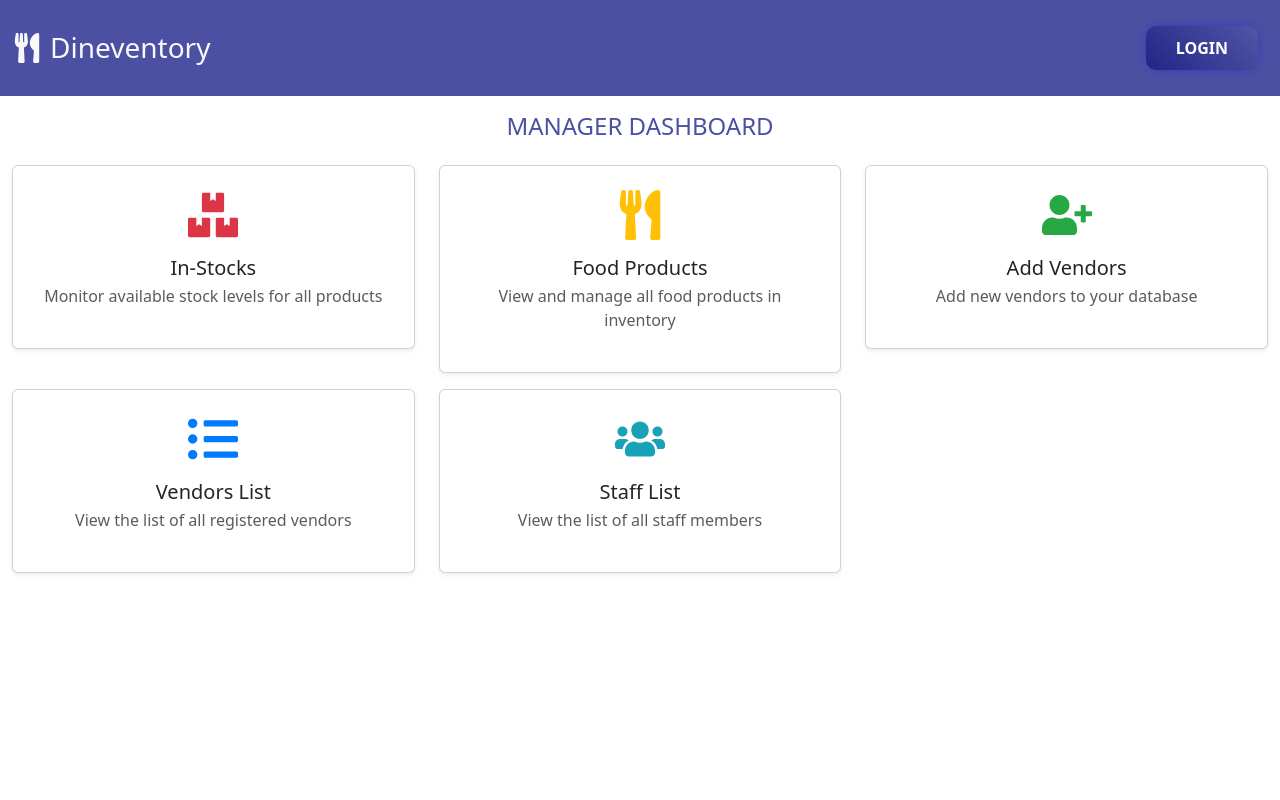
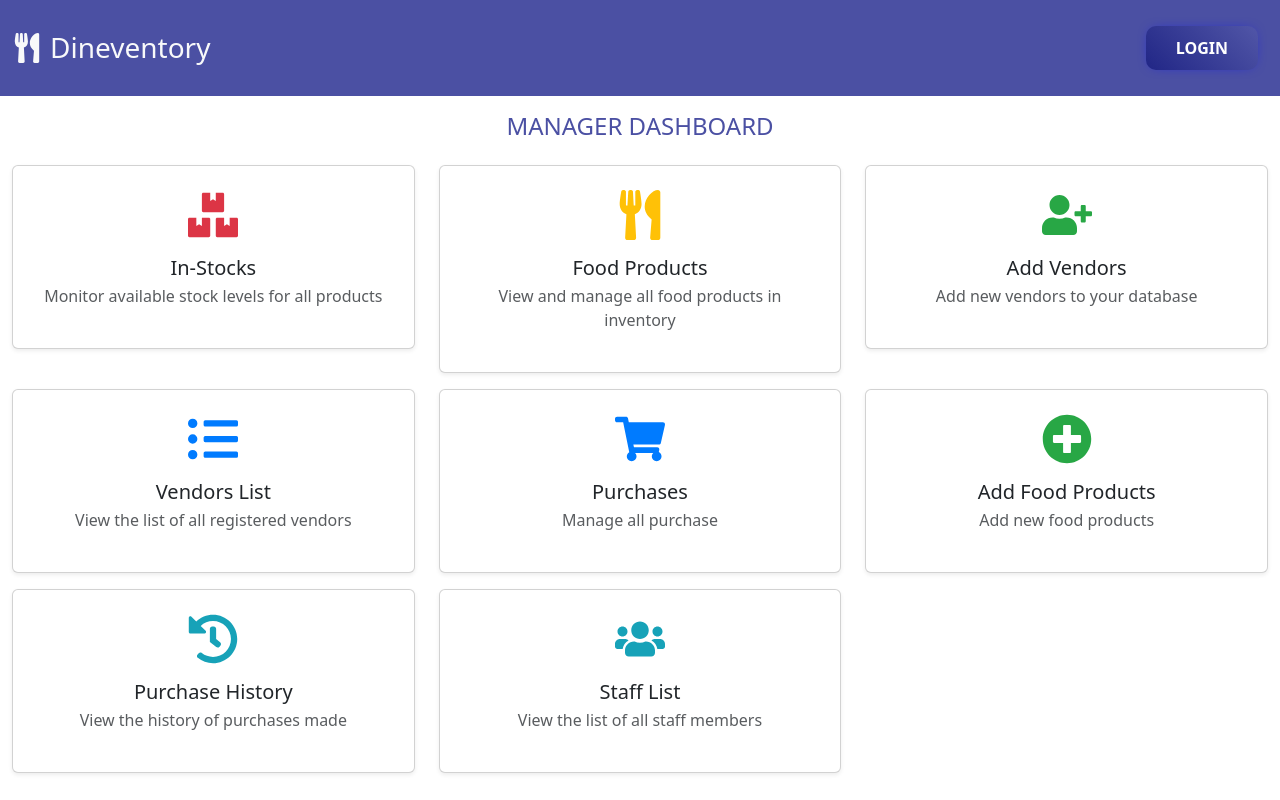
Before and after one commit to madhavan521/Project2frontend, a React (Create React App) app: page /manager in a window 1280 px wide. Built offline with nearby package versions, Linux system fonts and the light colour scheme; no server answers.

Commit message:
Update ManagerDashboard.js

```diff
--- a/src/Components/DashBoard/ManagerDashboard.js
+++ b/src/Components/DashBoard/ManagerDashboard.js
@@ -27,6 +27,24 @@ const ManagerDashboard = () => {
       icon: <FaListUl size={50} color="#007bff" />,
       link: "/vendor",
     },
+    {
+      name: "Purchases",
+      description: "Manage all purchase ",
+      icon: <FaShoppingCart size={50} color="#007bff" />,
+      link: "/addstock",
+    },
+     {
+          name: "Add Food Products",
+          description: "Add new food products",
+          icon: <FaPlusCircle size={50} color="#28a745" />,
+          link: "/createfood",
+        },
+        {
+          name: "Purchase History",
+          description: "View the history of purchases made",
+          icon: <FaHistory size={50} color="#17a2b8" />,
+          link: "/stockhistory",
+      },
 
     {
       name: "Staff List",
```
